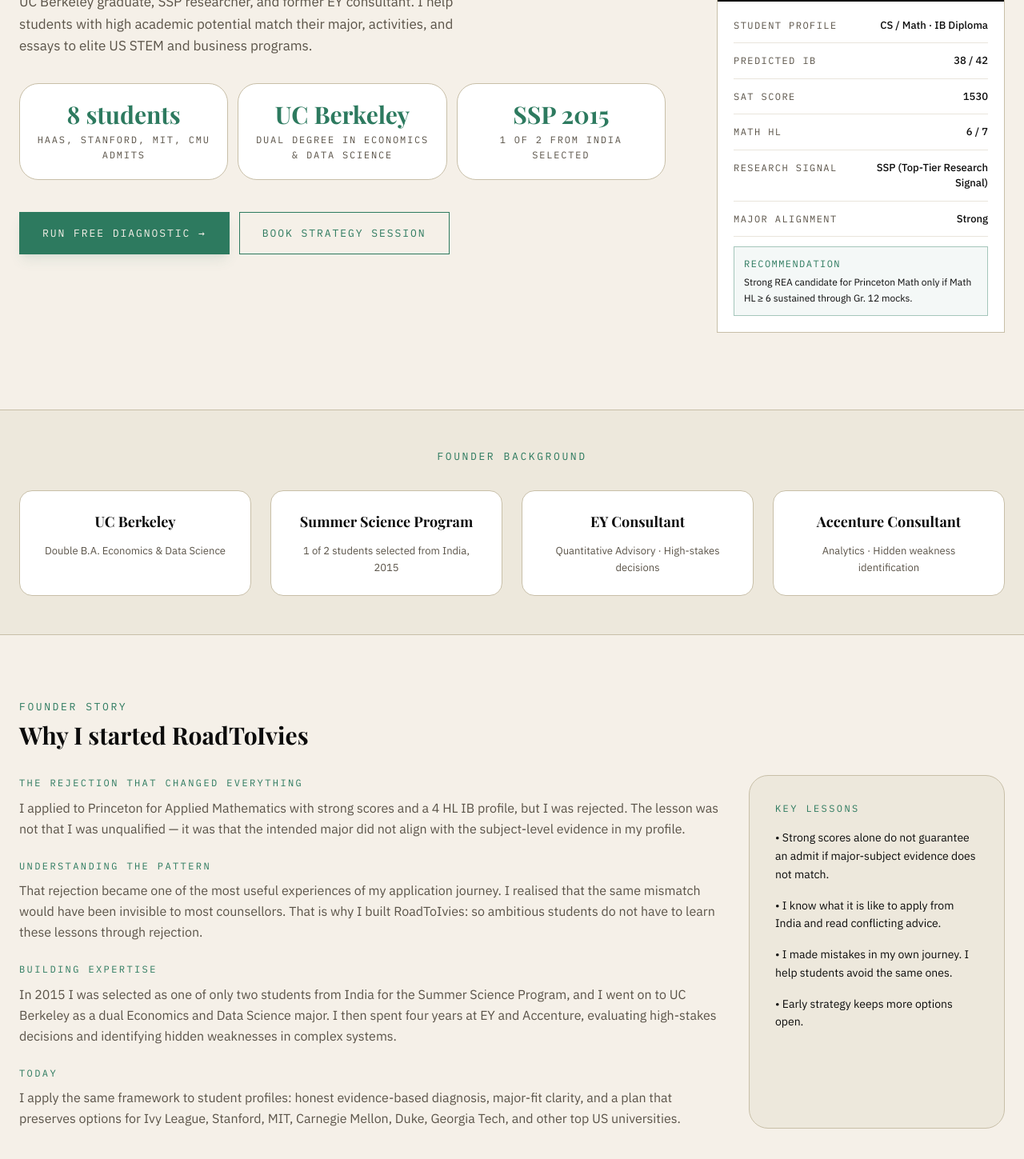
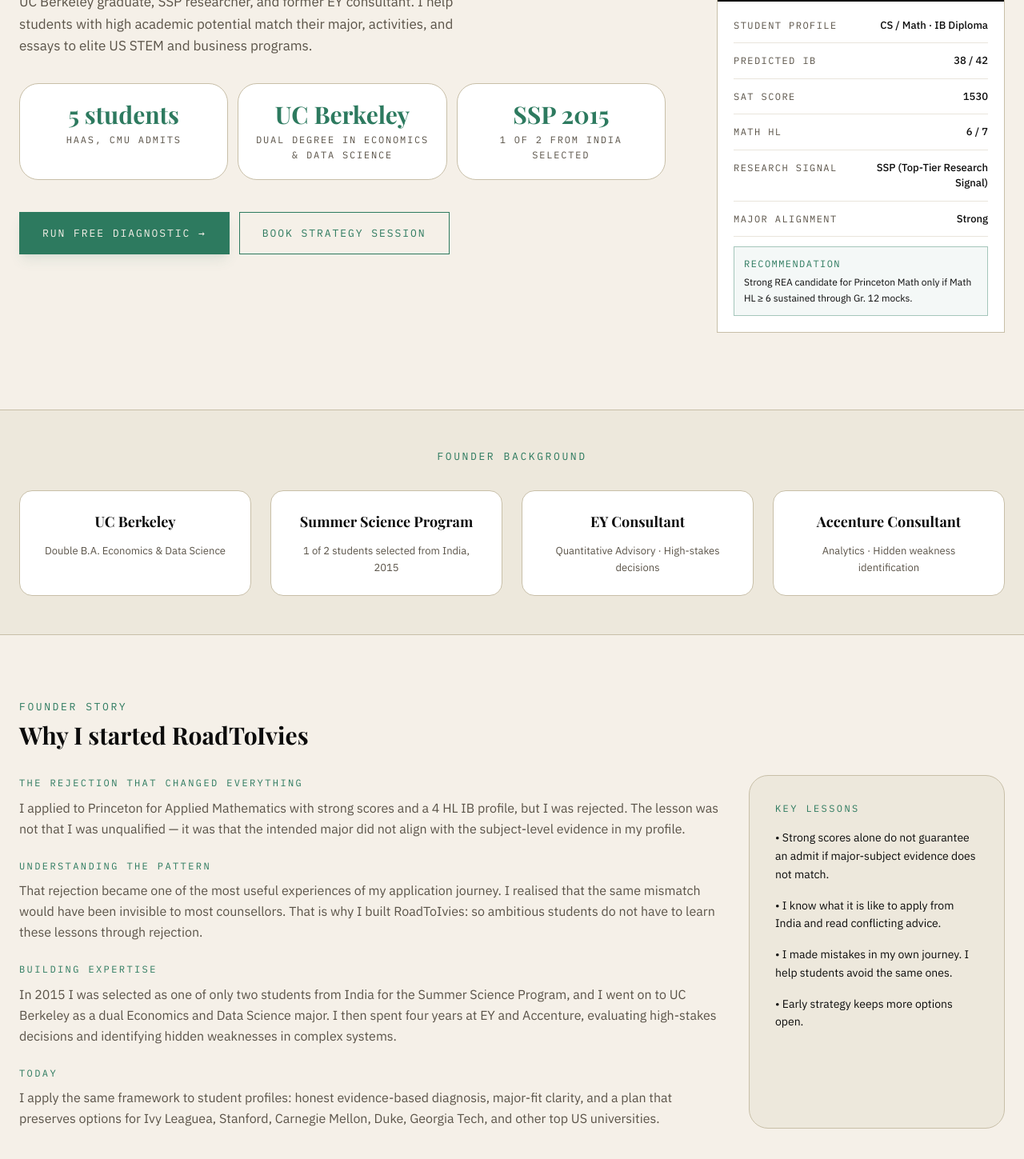
Before and after one commit to skrt-apps/admissions-site, a React (Vite) app: page / in a window 1280 px wide. Shown: the part 380-1829 px from the top of the page at 80% size. Built offline with nearby package versions, Linux system fonts and the light colour scheme; no server answers; a web font is replaced by a local one.

Commit message:
Update Home.jsx

```diff
--- a/src/pages/Home.jsx
+++ b/src/pages/Home.jsx
@@ -244,7 +244,7 @@
 
             <div className="grid grid-cols-1 sm:grid-cols-3 gap-3 mb-10 text-center">
               {[
-                { value: "8 students", label: "Haas, Stanford, MIT, CMU admits" },
+                { value: "5 students", label: "Haas, CMU admits" },
                 { value: "UC Berkeley", label: "Dual degree in Economics & Data Science" },
                 { value: "SSP 2015", label: "1 of 2 from India selected" },
               ].map((item) => (
@@ -351,7 +351,7 @@
               </div>
               <div>
                 <p className="font-mono text-[12px] tracking-[0.2em] uppercase text-teal mb-2">Today</p>
-                <p>I apply the same framework to student profiles: honest evidence-based diagnosis, major-fit clarity, and a plan that preserves options for Ivy League, Stanford, MIT, Carnegie Mellon, Duke, Georgia Tech, and other top US universities.</p>
+                <p>I apply the same framework to student profiles: honest evidence-based diagnosis, major-fit clarity, and a plan that preserves options for Ivy Leaguea, Stanford, Carnegie Mellon, Duke, Georgia Tech, and other top US universities.</p>
               </div>
             </div>
             <div className="rounded-3xl border border-rule bg-cream p-8">
@@ -826,14 +826,6 @@
             >
               LinkedIn
             </a>
-            <a
-              href="https://www.teacheron.com/tutor/dtkF?r=dtkF"
-              target="_blank"
-              rel="noopener noreferrer"
-              className="font-mono text-[13px] tracking-[0.15em] uppercase text-white/50 hover:text-teal transition-colors"
-            >
-              TeacherOn
-            </a>
             <Link
               to="/diagnostic"
               className="font-mono text-[13px] tracking-[0.15em] uppercase text-white/50 hover:text-teal transition-colors"
```
